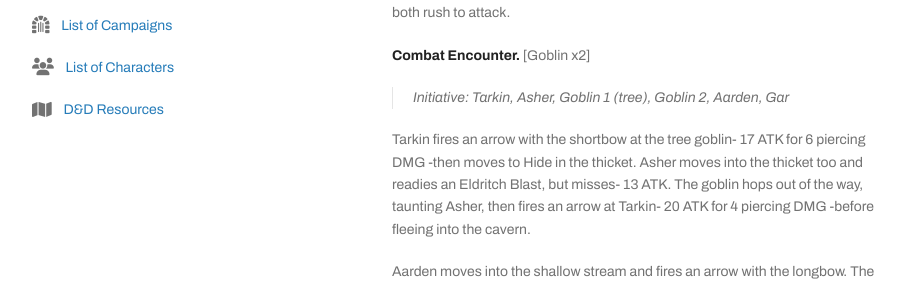
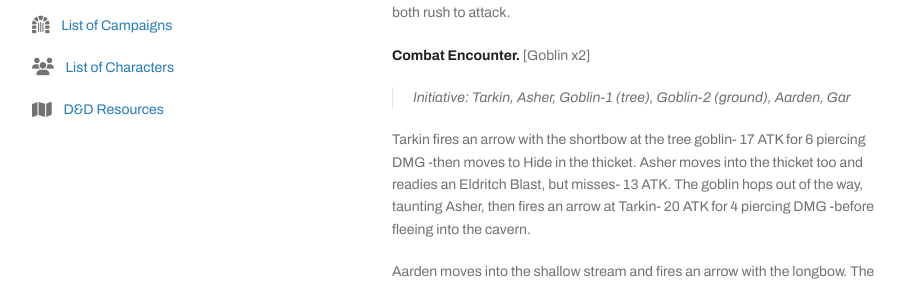
Before and after one commit to tethyrplays/tethyrplays, a Jekyll site: the page built from campaign/2021-lmop-with-dm-nicole.md, in a window 1280 px wide and 900 px high, scrolled down 1974 px. Shown: the part 170-451 px from the top of the window, without its empty margins (178-1100 px from the left). Built offline with Jekyll 4.4.1, drawn with Linux system fonts in a browser that asks for light colours; nearby versions of some CDN libraries; some web fonts are replaced; our own code applies the rules of GitHub Pages for plain Markdown files; the repository's description, which GitHub fills in, is left out.

Commit message:
Update 2021-lmop-with-dm-nicole.md

```diff
--- a/campaign/2021-lmop-with-dm-nicole.md
+++ b/campaign/2021-lmop-with-dm-nicole.md
@@ -64,7 +64,7 @@ As Tarkin moves forward closer to the entrance, the tree goblin calls out, "Hey,
 
 **Combat Encounter.** [Goblin x2]
 
-> Initiative: Tarkin, Asher, Goblin 1 (tree), Goblin 2, Aarden, Gar
+> Initiative: Tarkin, Asher, Goblin-1 (tree), Goblin-2 (ground), Aarden, Gar
 
 Tarkin fires an arrow with the shortbow at the tree goblin- 17 ATK for 6 piercing DMG -then moves to Hide in the thicket. Asher moves into the thicket too and readies an Eldritch Blast, but misses- 13 ATK. The goblin hops out of the way, taunting Asher, then fires an arrow at Tarkin- 20 ATK for 4 piercing DMG -before fleeing into the cavern.
 
```
